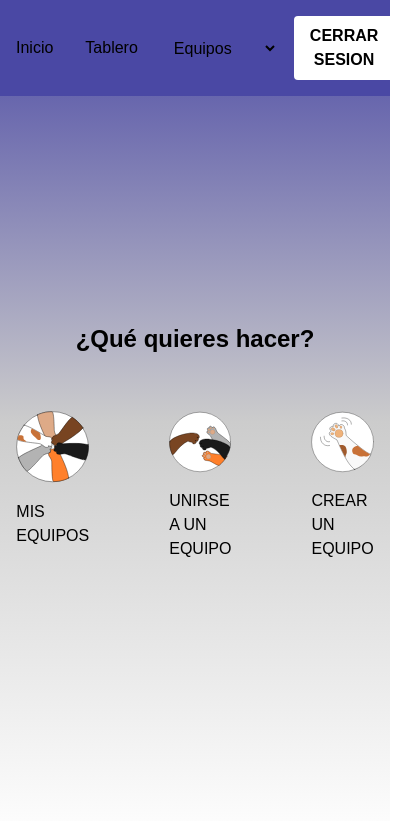
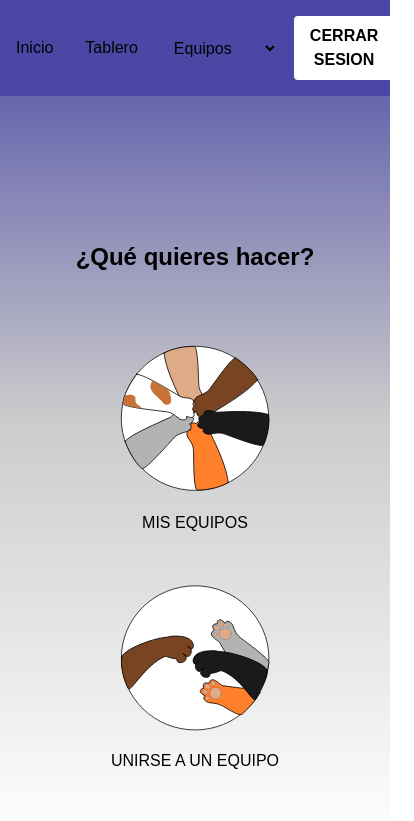
Before and after one commit to DamiiPeralta/PFG7-Front, a Next.js app in the folder easytasks/: page /home in a window 390 px wide. Shown: the top 821 px of the page, 414 px wide, since content can reach past the window. Built offline with nearby package versions, Linux system fonts and the light colour scheme; a web font is replaced by a local one.

Commit message:
ajustesCSSHome

```diff
--- a/easytasks/src/app/home/page.tsx
+++ b/easytasks/src/app/home/page.tsx
@@ -4,18 +4,18 @@ import React from "react";
 const Home = () => {
     return (
         <>
-            <section className="flex flex-col justify-center items-center h-screen bg-gradient-to-b from-color5 via-grey to-white">
+            <section className="flex flex-col justify-center items-center h-screen bg-gradient-to-b from-color5 via-grey to-white pt-96 sm:pt-0">
                 <h1 className="text-2xl font-bold my-10 py-4">¿Qué quieres hacer?</h1>
-                <div className="flex">
-                    <a href="#" className="flex flex-col items-center mx-10 transition-transform duration-300 transform hover:scale-125 ">
-                        <Image src="/homeImg/miEquipoHome.svg" alt="icon" width={150} height={150}/>
+                <div className="flex flex-col sm:flex-row">
+                    <a href="#" className="flex flex-col items-center my-4 sm:mx-10 transition-transform duration-300 transform hover:scale-125">
+                        <Image src="/homeImg/miEquipoHome.svg" alt="icon" width={150} height={150} />
                         <h2 className="my-4 hover:underline">MIS EQUIPOS</h2>
                     </a>
-                    <a href="#" className="flex flex-col items-center mx-10 transition-transform duration-300 transform hover:scale-125">
-                        <Image src="/homeImg/unirseEquipoHome.svg" alt="icon" width={150} height={150}/>
+                    <a href="#" className="flex flex-col items-center my-4 sm:mx-10 transition-transform duration-300 transform hover:scale-125">
+                        <Image src="/homeImg/unirseEquipoHome.svg" alt="icon" width={150} height={150} />
                         <h2 className="my-4 hover:underline">UNIRSE A UN EQUIPO</h2>
                     </a>
-                    <a href="#" className="flex flex-col items-center mx-10 transition-transform duration-300 transform hover:scale-125">
+                    <a href="#" className="flex flex-col items-center my-4 sm:mx-10 transition-transform duration-300 transform hover:scale-125">
                         <Image src="/homeImg/crearEquipoHome.svg" alt="icon" width={150} height={150} />
                         <h2 className="my-4 hover:underline">CREAR UN EQUIPO</h2>
                     </a>
```
